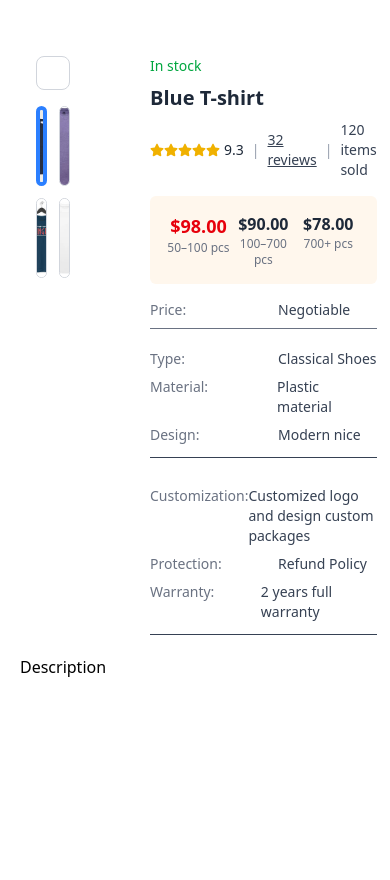
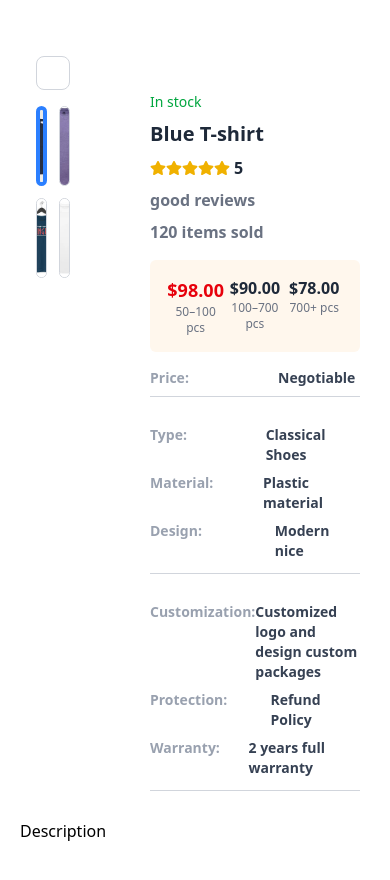
Before and after one commit to Qamar5656/E-commerce-Website, a React (Vite) app: page /details in a window 390 px wide. Shown: the top 880 px of the page. Before the commit the page ends 844 px from the top, so only its background shows below. Built offline with nearby package versions, Linux system fonts and the light colour scheme.

Commit message:
responsiveness in gallery page

```diff
--- a/src/Components/Grocery Items Detail page/ImageGalleryInformation.jsx
+++ b/src/Components/Grocery Items Detail page/ImageGalleryInformation.jsx
@@ -2,24 +2,33 @@ import { FaStar } from "react-icons/fa";
 
 const ImageGalleryInformation = ({ title, rating, reviews, sold }) => {
   return (
-    <div className="w-full px-6">
+    <div className="w-full px-6 mt-9 md:mt-0">
       {/* Stock & Title */}
       <p className="text-green-600 text-sm font-medium mb-2">In stock</p>
-      <h1 className="text-xl font-semibold text-gray-800 mb-2">
+      <h1 className="text-xl font-bold text-gray-800 mb-2">
         {title || "Mens Long Sleeve T-shirt Cotton Base Layer Slim Muscle"}
       </h1>
 
       {/* Star Rating */}
-      <div className="flex items-center gap-2 text-sm text-gray-700 mb-1">
+      <div className="flex flex-col sm:flex-row lg:flex-col xl:flex-row  gap-2 text-md mb-1 font-semibold text-gray-500">
         <div className="flex items-center text-yellow-500">
           {[...Array(5)].map((_, i) => (
-            <FaStar key={i} />
+            <FaStar
+              key={i}
+              className={
+                i < Math.floor(rating) ? "text-yellow-500" : "text-gray-300"
+              }
+            />
           ))}
-          <span className="text-gray-800 ml-1">9.3</span>
+          <span className="text-gray-800 ml-1">{rating}</span>
         </div>
-        <span className="text-gray-400 text-sm">|</span>
-        <span className="underline cursor-pointer">32 reviews</span>
-        <span className="text-gray-400 text-sm">|</span>
+        <span className="text-gray-400 text-sm hidden sm:flex lg:hidden xl:flex">
+          |
+        </span>
+        <span className=" cursor-pointer"> {reviews} reviews</span>
+        <span className="text-gray-400 text-sm hidden sm:flex lg:hidden xl:flex">
+          |
+        </span>
         <span>{sold || "154 sold"}</span>
       </div>
 
@@ -40,46 +49,46 @@ const ImageGalleryInformation = ({ title, rating, reviews, sold }) => {
       </div>
 
       {/* Other Details */}
-      <div className="text-sm text-gray-700 space-y-2">
+      <div className="text-sm text-gray-700 space-y-2 font-semibold">
         <div className="flex">
-          <p className="w-32 text-gray-500">Price:</p>
+          <p className="w-32 text-gray-400">Price:</p>
           <p>Negotiable</p>
         </div>
-        <span className="text-gray-500">
-          <hr />
-        </span>
+        <hr className="border-gray-300 my-2" />
+
         {/* second part  */}
         <div className="flex flex-col pt-4">
           <div className="flex py-1">
-            <p className="w-32 text-gray-500">Type:</p>
+            <p className="w-32 text-gray-400">Type:</p>
             <p>Classical Shoes</p>
           </div>
           <div className="flex py-1">
-            <p className="w-32 text-gray-500">Material:</p>
+            <p className="w-32 text-gray-400">Material:</p>
             <p>Plastic material</p>
           </div>
           <div className="flex py-1">
-            <p className="w-32 text-gray-500">Design:</p>
+            <p className="w-32 text-gray-400">Design:</p>
             <p>Modern nice</p>
           </div>
         </div>
-        <hr />
+        <hr className="border-gray-300 my-2" />
+
         {/* third part */}
         <div className="flex flex-col pt-4">
           <div className="flex py-1">
-            <p className="w-32 text-gray-500">Customization:</p>
+            <p className="w-32 text-gray-400">Customization:</p>
             <p className="">Customized logo and design custom packages</p>
           </div>
           <div className="flex py-1">
-            <p className="w-32 text-gray-500">Protection:</p>
+            <p className="w-32 text-gray-400">Protection:</p>
             <p>Refund Policy</p>
           </div>
           <div className="flex py-1">
-            <p className="w-32 text-gray-500">Warranty:</p>
+            <p className="w-32 text-gray-400">Warranty:</p>
             <p>2 years full warranty</p>
           </div>
         </div>
-        <hr />
+        <hr className="border-gray-300 my-2" />
       </div>
     </div>
   );
```
